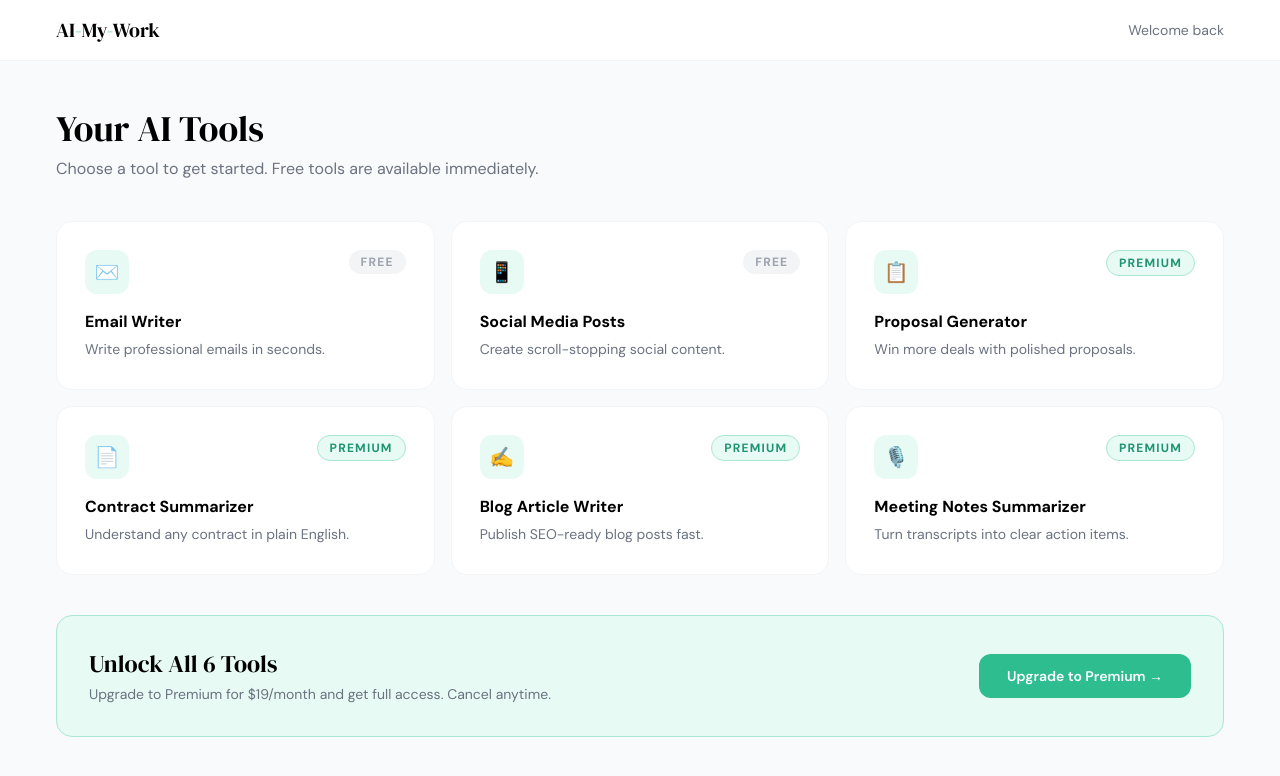
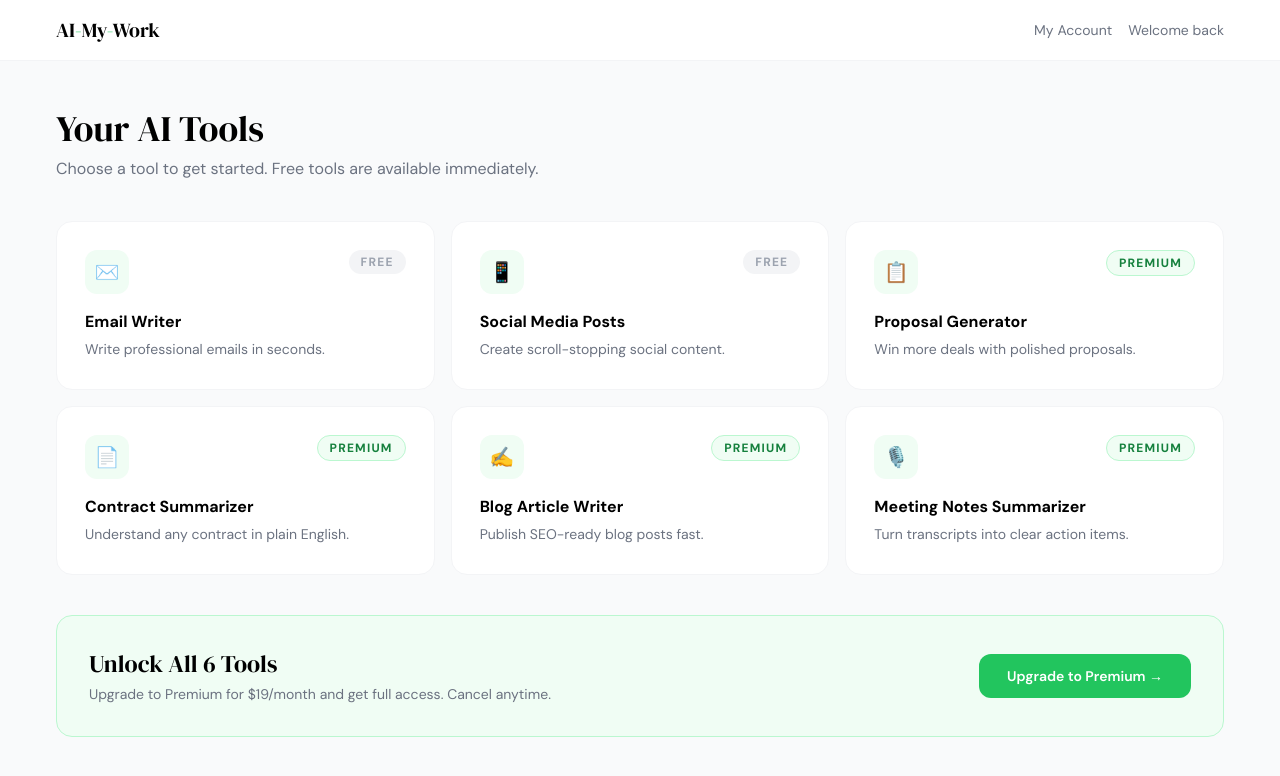
Before and after one commit to daquarian/ai-my-work, a Next.js app: page /dashboard in a window 1280 px wide. Shown: the top 776 px of the page. Built offline with nearby package versions, Linux system fonts and the light colour scheme; no server answers.

Commit message:
Update page.js

```diff
--- a/app/dashboard/page.js
+++ b/app/dashboard/page.js
@@ -10,17 +10,23 @@ const tools = [
   { icon: '🎙️', title: 'Meeting Notes Summarizer', desc: 'Turn transcripts into clear action items.', href: '/tools/meeting-notes', plan: 'premium' },
 ]
 
-export default async function Dashboard() {
+export default async function Dashboard({ searchParams }) {
   const user = await currentUser()
+  const upgraded = searchParams?.upgraded === 'true'
 
   return (
     <main className="min-h-screen bg-gray-50">
       {/* Top bar */}
       <div className="bg-white border-b border-gray-100 px-14 py-4 flex justify-between items-center">
         <div className="font-serif text-xl text-black">
-          AI<span className="text-mint">-</span>My<span className="text-mint">-</span>Work
+          AI<span className="text-green-500">-</span>My<span className="text-green-500">-</span>Work
         </div>
         <div className="flex items-center gap-4">
+          <Link href="/account">
+            <button className="text-sm text-gray-500 hover:text-black transition-colors">
+              My Account
+            </button>
+          </Link>
           <span className="text-sm text-gray-500">
             {user?.firstName ? `Welcome back, ${user.firstName}` : 'Welcome back'}
           </span>
@@ -30,21 +36,33 @@ export default async function Dashboard() {
 
       {/* Content */}
       <div className="px-14 py-12">
+
+        {/* Upgrade success message */}
+        {upgraded && (
+          <div className="bg-green-50 border border-green-200 text-green-700 rounded-xl px-6 py-4 mb-8 flex items-center gap-3">
+            <span className="text-2xl">🎉</span>
+            <div>
+              <div className="font-semibold">Welcome to Premium!</div>
+              <div className="text-sm">You now have full access to all 6 AI writing tools.</div>
+            </div>
+          </div>
+        )}
+
         <h1 className="font-serif text-4xl text-black mb-2">Your AI Tools</h1>
         <p className="text-gray-500 mb-10">Choose a tool to get started. Free tools are available immediately.</p>
 
         <div className="grid grid-cols-1 md:grid-cols-3 gap-4">
           {tools.map((tool) => (
             <Link href={tool.href} key={tool.title}>
-              <div className="bg-white border border-gray-100 rounded-2xl p-7 hover:shadow-md hover:border-mint-mid hover:-translate-y-0.5 transition-all cursor-pointer">
+              <div className="bg-white border border-gray-100 rounded-2xl p-7 hover:shadow-md hover:border-green-200 hover:-translate-y-0.5 transition-all cursor-pointer">
                 <div className="flex justify-between items-start mb-4">
-                  <div className="w-11 h-11 bg-mint-light rounded-xl flex items-center justify-center text-xl">
+                  <div className="w-11 h-11 bg-green-50 rounded-xl flex items-center justify-center text-xl">
                     {tool.icon}
                   </div>
                   <span className={`text-xs font-bold tracking-widest uppercase px-3 py-1 rounded-full ${
                     tool.plan === 'free'
                       ? 'bg-gray-100 text-gray-400'
-                      : 'bg-mint-light text-mint-dark border border-mint-mid'
+                      : 'bg-green-50 text-green-700 border border-green-200'
                   }`}>
                     {tool.plan === 'free' ? 'Free' : 'Premium'}
                   </span>
@@ -57,13 +75,13 @@ export default async function Dashboard() {
         </div>
 
         {/* Upgrade banner */}
-        <div className="mt-10 bg-mint-light border border-mint-mid rounded-2xl p-8 flex flex-wrap justify-between items-center gap-4">
+        <div className="mt-10 bg-green-50 border border-green-200 rounded-2xl p-8 flex flex-wrap justify-between items-center gap-4">
           <div>
             <h3 className="font-serif text-2xl text-black mb-1">Unlock All 6 Tools</h3>
             <p className="text-sm text-gray-500">Upgrade to Premium for $19/month and get full access. Cancel anytime.</p>
           </div>
           <Link href="/upgrade">
-            <button className="bg-mint text-white px-7 py-3 rounded-xl text-sm font-semibold hover:bg-mint-dark transition-all">
+            <button className="bg-green-500 text-white px-7 py-3 rounded-xl text-sm font-semibold hover:bg-green-700 transition-all">
               Upgrade to Premium →
             </button>
           </Link>
```
